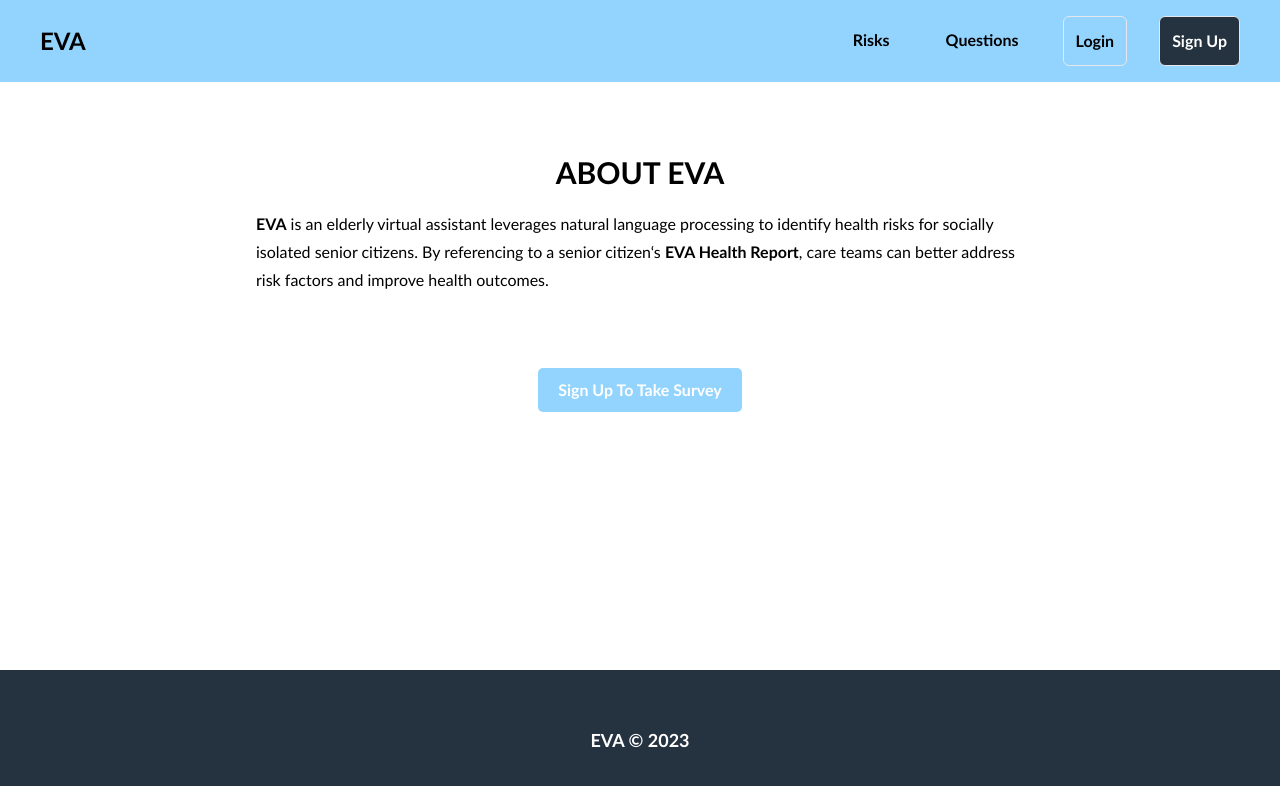
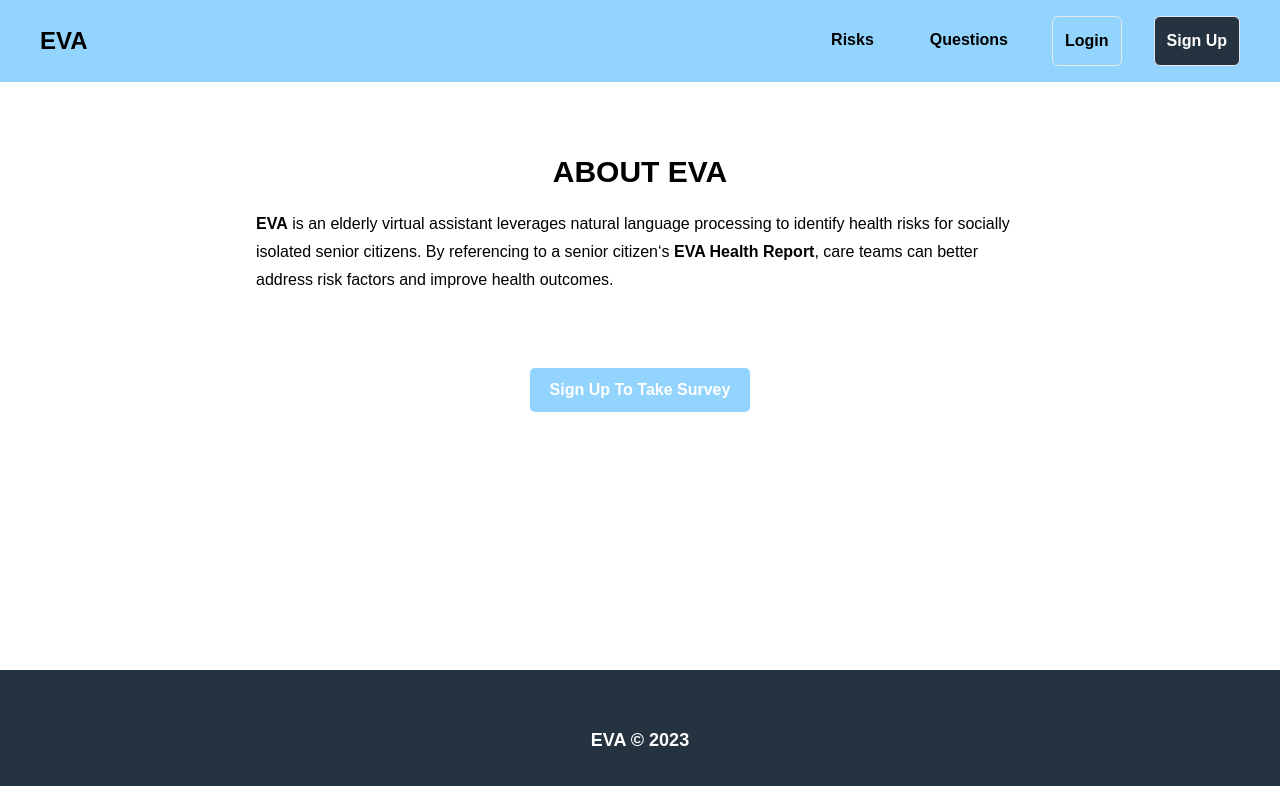
Before and after one commit to kking935/EVA-Frontend, a Next.js app: page / in a window 1280 px wide. Shown: the top 786 px of the page. Built offline with nearby package versions, Linux system fonts and the light colour scheme; no server answers.

Commit message:
styles change

```diff
--- a/components/Header.tsx
+++ b/components/Header.tsx
@@ -36,14 +36,14 @@ const Header = () => {
 	};
 
 	return (
-		<header className='bg-primary w-full px-10 py-4 flex items-center justify-between'>
+		<header className='bg-primary w-full px-10 py-4 flex items-center justify-between flex-row flex-wrap md:flex-nowrap'>
 			<Link
 				className='flex flex-row justify-center items-center space-x-4'
 				href='/'
 			>
 				<h1 className='text-2xl font-extrabold'>EVA</h1>
 			</Link>
-			<nav className='flex space-x-8'>
+			<nav className='flex space-x-8 flex-row flex-wrap md:flex-nowrap'>
 				<Link
 					className='font-semibold transition transform duration-200 ease-in hover:bg-gray-200 p-3 rounded-md'
 					href={'/about/risks'}
--- a/components/Layout.tsx
+++ b/components/Layout.tsx
@@ -11,7 +11,7 @@ const Layout = ({ children }: { children: React.ReactNode }) => {
 
       <Header />
 
-			<main className='bg-secondary w-full pt-8 pb-52'>
+			<main className='bg-secondary w-full pt-8 pb-52 px-2'>
 				<div className=' mx-auto py-10 max-w-3xl'>{children}</div>
 			</main>
 
--- a/styles/globals.css
+++ b/styles/globals.css
@@ -13,7 +13,7 @@
 }
 
 body {
-  font-family: calibri;
+  font-family: Arial, Helvetica, sans-serif;
   background: var(--bg-dark);
   color: var(--text-primary);
 }
```
